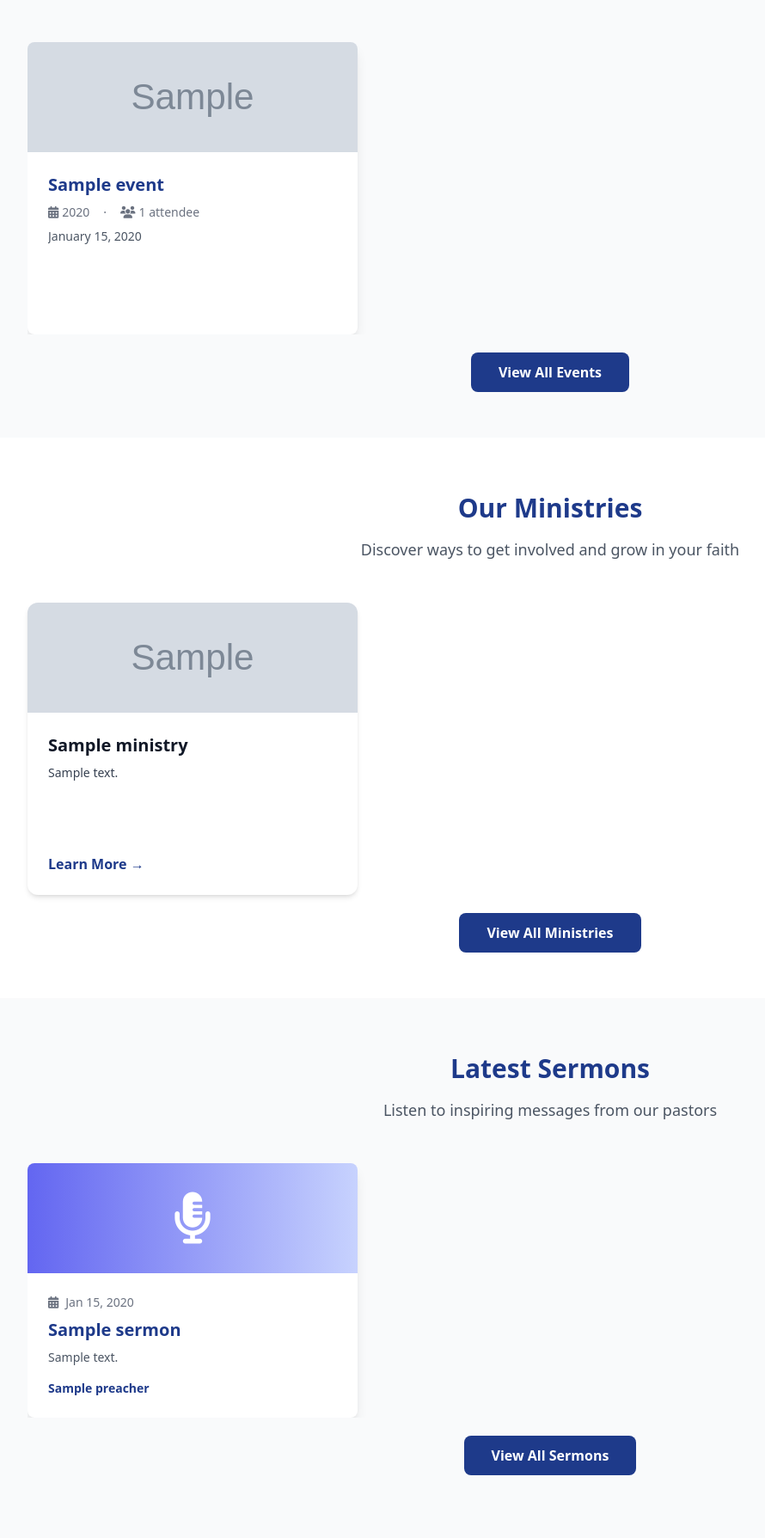
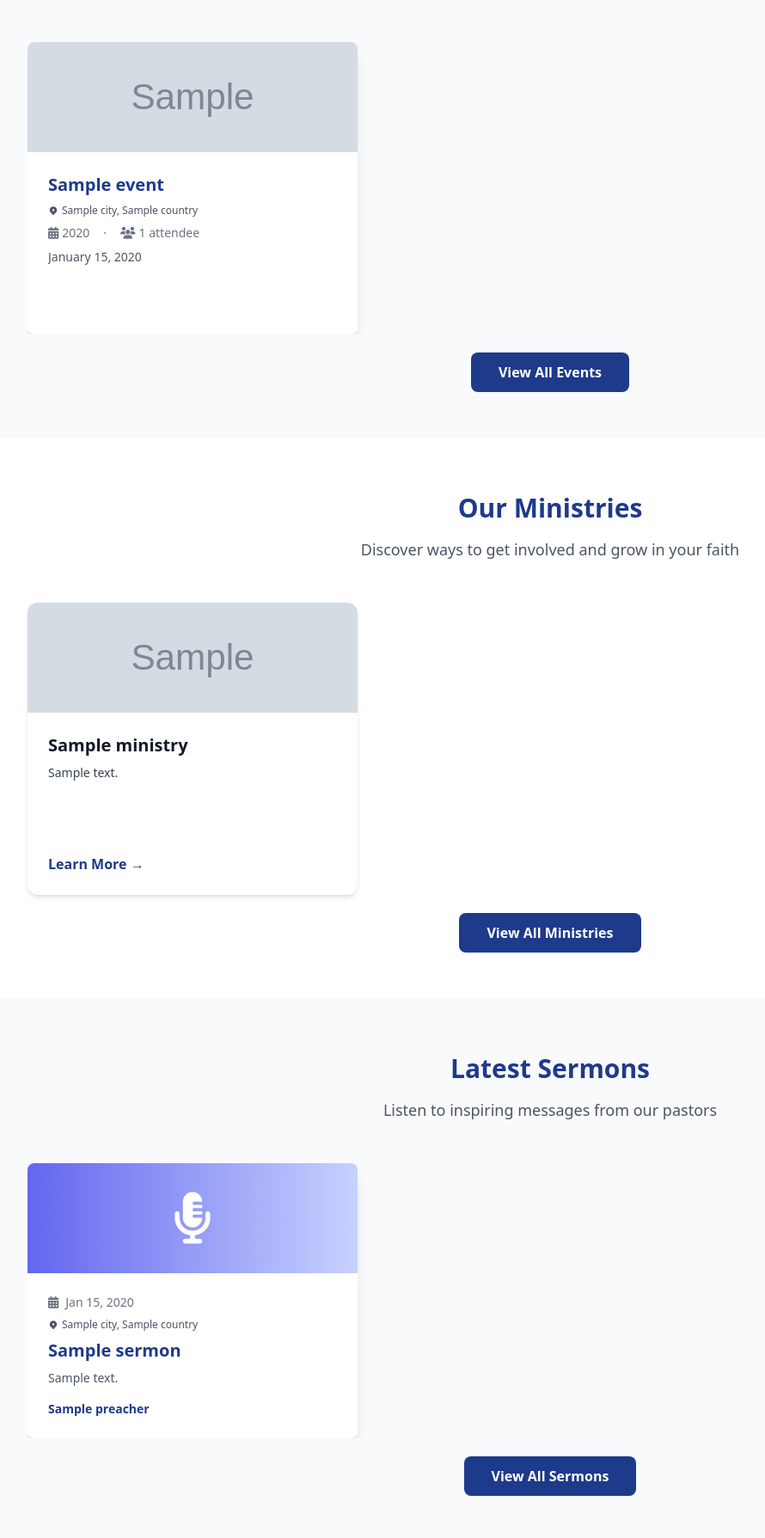
Before and after one commit to Boateng555/bethel2, a Django app: template templates/core/church_home.html in a window 1280 px wide. Shown: the part 2051-3840 px from the top of the page at 86% size, without its empty margins (0-890 px from the left). Run offline with Django 5.2, Linux system fonts and the light colour scheme; the template is opened without the code that fills it: most values are stand-ins (such as "Sample title", 1, 10 or a date in 2020); grey boxes marked "Sample" are stand-in pictures; some libraries are stand-ins or nearby versions.

Commit message:
Enhance location display on all card templates for better visibility

```diff
--- a/templates/core/_event_card.html
+++ b/templates/core/_event_card.html
@@ -12,6 +12,14 @@
     {% endif %}
     <div class="p-6 flex flex-col flex-1">
         <h3 class="text-xl font-semibold mb-2 text-deep-blue">{{ event.title }}</h3>
+        {% if event.church %}
+        <div class="flex items-center text-gray-600 mb-2">
+            <svg class="w-3 h-3 mr-1 flex-shrink-0" fill="currentColor" viewBox="0 0 20 20">
+                <path fill-rule="evenodd" d="M5.05 4.05a7 7 0 119.9 9.9L10 18.9l-4.95-4.95a7 7 0 010-9.9zM10 11a2 2 0 100-4 2 2 0 000 4z" clip-rule="evenodd"></path>
+            </svg>
+            <span class="text-xs">{{ event.church.city }}{% if event.church.city and event.church.country %}, {% endif %}{{ event.church.country }}</span>
+        </div>
+        {% endif %}
         <div class="flex items-center text-sm text-gray-500 mb-2 gap-3">
             {% if event.start_date %}
                 <span class="flex items-center">
--- a/templates/core/_sermon_card.html
+++ b/templates/core/_sermon_card.html
@@ -15,6 +15,14 @@
             <i class="fas fa-calendar-alt mr-2"></i>
             {{ sermon.date|date:"M d, Y" }}
         </div>
+        {% if sermon.church %}
+        <div class="flex items-center text-gray-600 mb-2">
+            <svg class="w-3 h-3 mr-1 flex-shrink-0" fill="currentColor" viewBox="0 0 20 20">
+                <path fill-rule="evenodd" d="M5.05 4.05a7 7 0 119.9 9.9L10 18.9l-4.95-4.95a7 7 0 010-9.9zM10 11a2 2 0 100-4 2 2 0 000 4z" clip-rule="evenodd"></path>
+            </svg>
+            <span class="text-xs">{{ sermon.church.city }}{% if sermon.church.city and sermon.church.country %}, {% endif %}{{ sermon.church.country }}</span>
+        </div>
+        {% endif %}
         <h3 class="text-xl font-semibold mb-2 text-deep-blue line-clamp-2">{{ sermon.title }}</h3>
         <p class="text-gray-600 text-sm mb-4 line-clamp-2 flex-1">{{ sermon.description|truncatewords:15 }}</p>
         <span class="text-[#1e3a8a] font-semibold text-sm">{{ sermon.preacher }}</span>
--- a/templates/core/church_list.html
+++ b/templates/core/church_list.html
@@ -188,10 +188,10 @@
 
                     <!-- Location Info -->
                     <div class="flex items-center text-gray-600 mb-3">
-                        <svg class="w-4 h-4 mr-2" fill="currentColor" viewBox="0 0 20 20">
+                        <svg class="w-4 h-4 mr-2 flex-shrink-0" fill="currentColor" viewBox="0 0 20 20">
                             <path fill-rule="evenodd" d="M5.05 4.05a7 7 0 119.9 9.9L10 18.9l-4.95-4.95a7 7 0 010-9.9zM10 11a2 2 0 100-4 2 2 0 000 4z" clip-rule="evenodd"></path>
                         </svg>
-                        <span class="text-sm">{{ church.city }}, {{ church.country }}</span>
+                        <span class="text-sm font-medium">{{ church.city }}{% if church.city and church.country %}, {% endif %}{{ church.country }}</span>
                     </div>
 
                     <!-- Pastor Info -->
```
Also changed, not shown: templates/core/_ministry_card.html (+8 -0 lines).
